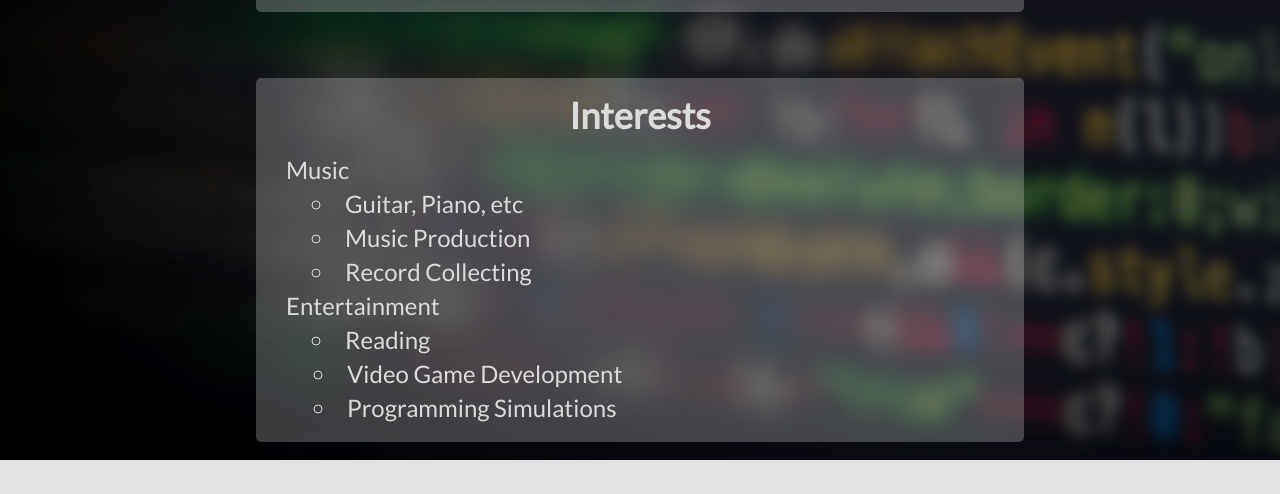
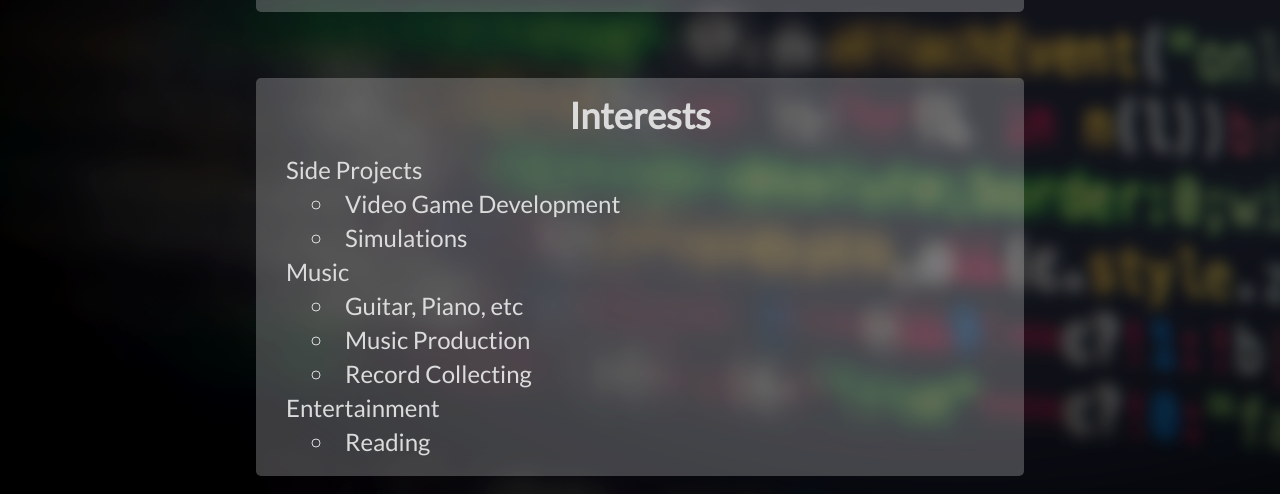
Before and after one commit to CaseyWav/caseywav.github.io, a plain HTML site: page AboutMe.html in a window 1280 px wide. Shown: the part 631-1125 px from the top of the page. Before the commit the page ends 1091 px from the top, so only its background shows below. Drawn offline with Linux system fonts and the light colour scheme.

Commit message:
Update AboutMe.html

```diff
--- a/AboutMe.html
+++ b/AboutMe.html
@@ -73,6 +73,11 @@
             <div class="flex-box-item">
               <div class="card-header"><b>Interests</b></div><br/>
               <ul class="flex-box-list" style="padding-left:15px">
+                <li>Side Projects</li>
+                <ul class="flex-box-list" style="padding-left:2px;list-style-type:circle;list-style-position: inside;">
+                    <li style="padding-left:1.5rem">Video Game Development</li>
+                    <li style="padding-left:1.5rem">Simulations</li>
+                </ul>
                 <li>Music</li>
                   <ul class="flex-box-list" style="padding-left:2px;list-style-type:circle;list-style-position: inside;">
                       <li style="padding-left:1.5rem">Guitar, Piano, etc</li>
@@ -82,10 +87,6 @@
                 <li>Entertainment</li>
                 <ul class="flex-box-list" style="padding-left:2px;list-style-type:circle;list-style-position: inside;">
                     <li style="padding-left:1.5rem">Reading</li>
-                      <ul class="flex-box-list" style="padding-left:2px;list-style-type:circle;list-style-position: inside;">
-                          <li style="padding-left:1.5rem">Video Game Development</li>
-                          <li style="padding-left:1.5rem">Programming Simulations</li>
-                      </ul>
                 </ul>
               </ul>
             </div>
```
